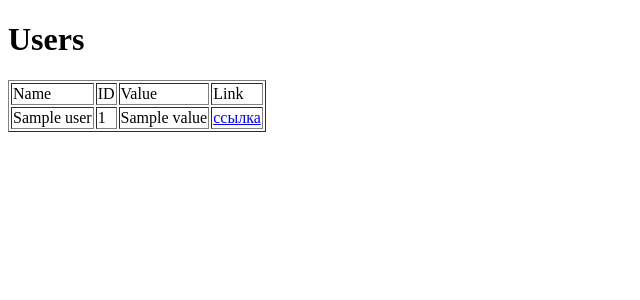
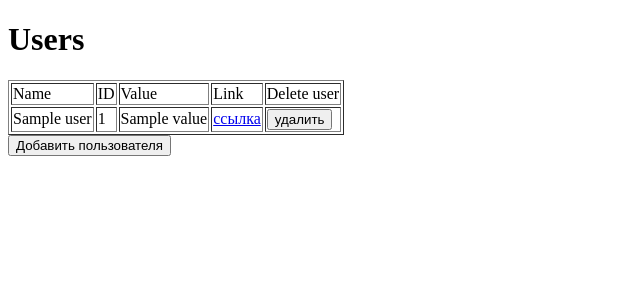
Before and after one commit to MistakeTZ/learn_Flask, a Flask app: template templates/users.html in a window 1280 px wide. Shown: the top 300 px of the page, without its empty margins (0-640 px from the left). Run offline with Flask 3, Linux system fonts and the light colour scheme; the template is opened without the code that fills it: most values are stand-ins (such as "Sample title", 1, 10 or a date in 2020).

Commit message:
User addition option

```diff
--- a/app.py
+++ b/app.py
@@ -1,4 +1,4 @@
-from flask import Flask, render_template, url_for
+from flask import Flask, render_template, url_for, request
 from database.model import DB
 
 app = Flask(__name__)
@@ -15,6 +15,39 @@ def hello_world():
 
 @app.route('/users')
 def get_users():
+    all_users = DB.get("select * from users")
+    users = [{"name": user[1], "user_id": user[0], "value": user[2]} for user in all_users]
+    return render_template('users.html', users=users)
+
+
+@app.route('/new_user')
+def new_user():
+    return render_template('new_user.html')
+
+
+@app.route('/add_user', methods=["POST"])
+def add_user():
+    form = request.form
+    if "name" in form:
+        if form["name"]:
+            name = form["name"]
+        else:
+            return "Name cant be empty", 400
+    else:
+        return "No user name", 400
+    value = request.form["value"] if "value" in request.form else False
+
+    DB.commit("insert into users (name, value) values (%s, %s)", [name, value])
+
+    all_users = DB.get("select * from users")
+    users = [{"name": user[1], "user_id": user[0], "value": user[2]} for user in all_users]
+    return render_template('users.html', users=users)
+
+
+@app.route('/delete_user/<int:user_id>', methods=["POST"])
+def delete_user(user_id):
+    DB.commit("delete from users where id=%s", [user_id])
+
     all_users = DB.get("select * from users")
     users = [{"name": user[1], "user_id": user[0], "value": user[2]} for user in all_users]
     return render_template('users.html', users=users)
--- a/templates/users.html
+++ b/templates/users.html
@@ -9,6 +9,7 @@
                 <td>ID</td>
                 <td>Value</td>
                 <td>Link</td>
+                <td>Delete user</td>
             </tr>
             {% for user in users %}
             <tr>
@@ -16,8 +17,17 @@
                 <td>{{ user.user_id }}</td>
                 <td>{{ user.value }}</td>
                 <td><a href={{ url_for('get_user', user_id=user.user_id) }}>ссылка</a></td>
+                <td>
+                    <form action="{{ url_for('delete_user', user_id=user.user_id) }}" method="post">
+                        <input type="submit" value="удалить"/>
+                    </form>
+                </td>
             </tr>
             {% endfor %}
         </table>
+        <form action="{{ url_for('new_user') }}">
+            <input type="submit" value="Добавить пользователя" />
+        </form>
+
     </body>
 </html>
```
Also changed, not shown: database/model.py (+25 -12 lines), templates/new_user.html (added, +14 -0 lines).
